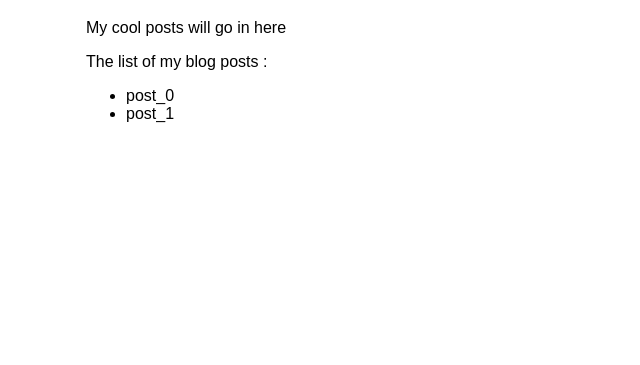
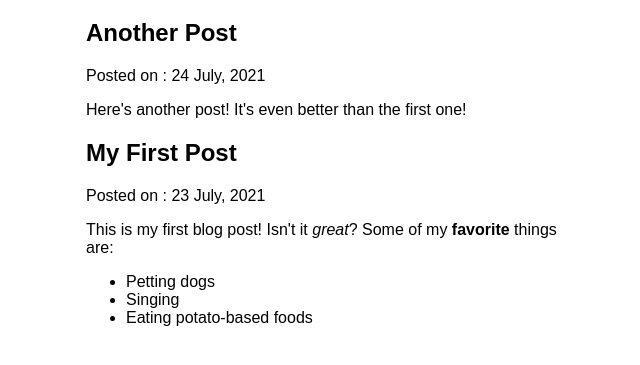
Before and after one commit to Plenitude-ai/gatsby_tuto, a Gatsby site: page /blog in a window 1280 px wide. Shown: the part 157-522 px from the top of the page, without its empty margins (304-944 px from the left). Built offline with nearby package versions, Linux system fonts and the light colour scheme; Gatsby itself is replaced by a stand-in of ours.

Commit message:
Finished Gatsby Tutorial Part 5

```diff
--- a/blog/post_0.mdx
+++ b/blog/post_0.mdx
@@ -0,0 +1,9 @@
+---
+title: "My First Post"
+date: "2021-07-23"
+---
+This is my first blog post! Isn't it *great*?
+Some of my **favorite** things are:
+* Petting dogs
+* Singing
+* Eating potato-based foods
--- a/blog/post_1.mdx
+++ b/blog/post_1.mdx
@@ -0,0 +1,5 @@
+---
+title: "Another Post"
+date: "2021-07-24"
+---
+Here's another post! It's even better than the first one!
--- a/gatsby-config.js
+++ b/gatsby-config.js
@@ -13,5 +13,9 @@
         path: `${__dirname}/blog`,
       }
     },
+    "gatsby-plugin-mdx",
+    "gatsby-remark-images",
+    "gatsby-remark-prismjs",
+    "gatsby-remark-autolink-headers",
   ],
 };
--- a/package.json
+++ b/package.json
@@ -14,9 +14,15 @@
     "clean": "gatsby clean"
   },
   "dependencies": {
+    "@mdx-js/mdx": "^1.6.22",
+    "@mdx-js/react": "^1.6.22",
     "gatsby": "^3.13.1",
     "gatsby-plugin-image": "^1.14.0",
+    "gatsby-plugin-mdx": "^2.14.0",
     "gatsby-plugin-sharp": "^3.14.0",
+    "gatsby-remark-autolink-headers": "^4.11.0",
+    "gatsby-remark-images": "^5.11.0",
+    "gatsby-remark-prismjs": "^5.11.0",
     "gatsby-source-filesystem": "^3.14.0",
     "react": "^17.0.1",
     "react-dom": "^17.0.1"
--- a/src/pages/blog.js
+++ b/src/pages/blog.js
@@ -1,27 +1,33 @@
 import React from 'react'
 import Layout from '../components/layout'
-// import { useStaticQuery, graphql } from 'gatsby'
 import { graphql } from 'gatsby'
+import {MDXRenderer} from 'gatsby-plugin-mdx'
 
 const BlogPage = ({data}) => {
     return  <Layout pageTitle="Blog Page">
-                <p>My cool posts will go in here</p>
-                <p>The list of my blog posts : </p>
-                <ul>{data.allFile.nodes.map(node => (
-                        <li key={node.name}> {node.name} </li> )
-                        )}
-                </ul>
+                {data.allMdx.nodes.map(node => (
+                        <article key={node.id}>
+                            <h2>{node.frontmatter.title}</h2>
+                            <p>Posted on : {node.frontmatter.date}</p>
+                            <MDXRenderer>{node.body}</MDXRenderer>
+                        </article> )
+                )}
             </Layout>
 }
 
 export const query = graphql`
-    query {
-        allFile {
-        nodes {
-            name
-            }
+query {
+    allMdx(sort: {fields: frontmatter___date, order: DESC}) {
+      nodes {
+        frontmatter {
+          date(formatString: "DD MMMM, YYYY")
+          title
         }
+        id
+        body
+      }
     }
-    `
+  }
+`
 
 export default BlogPage
```
Also changed, not shown: src/images/sailor.jfif (added), 2 other files.
